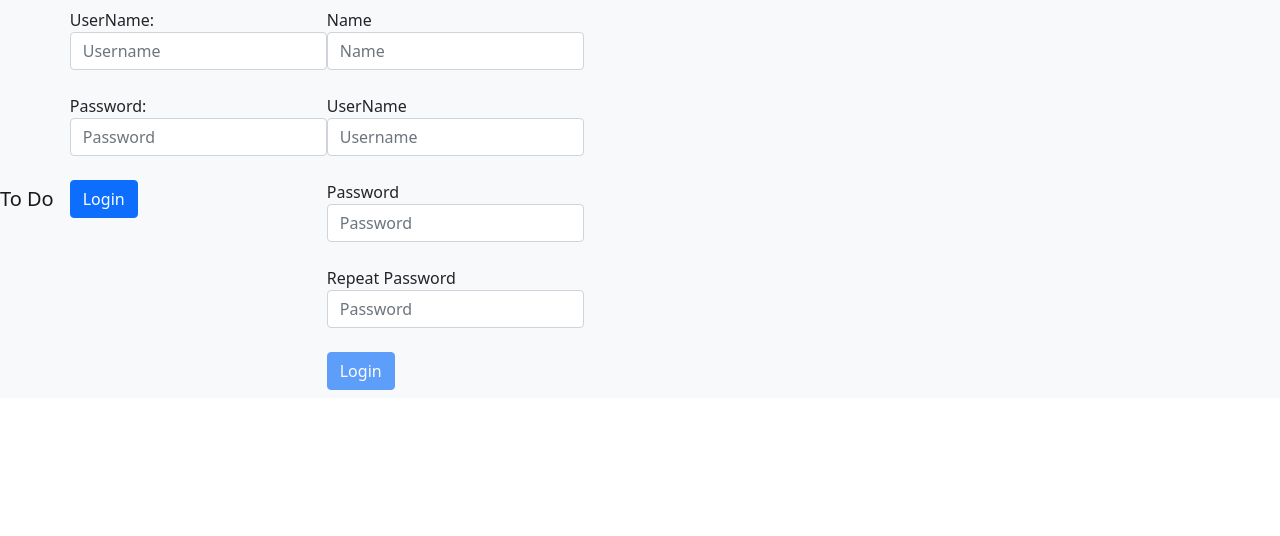
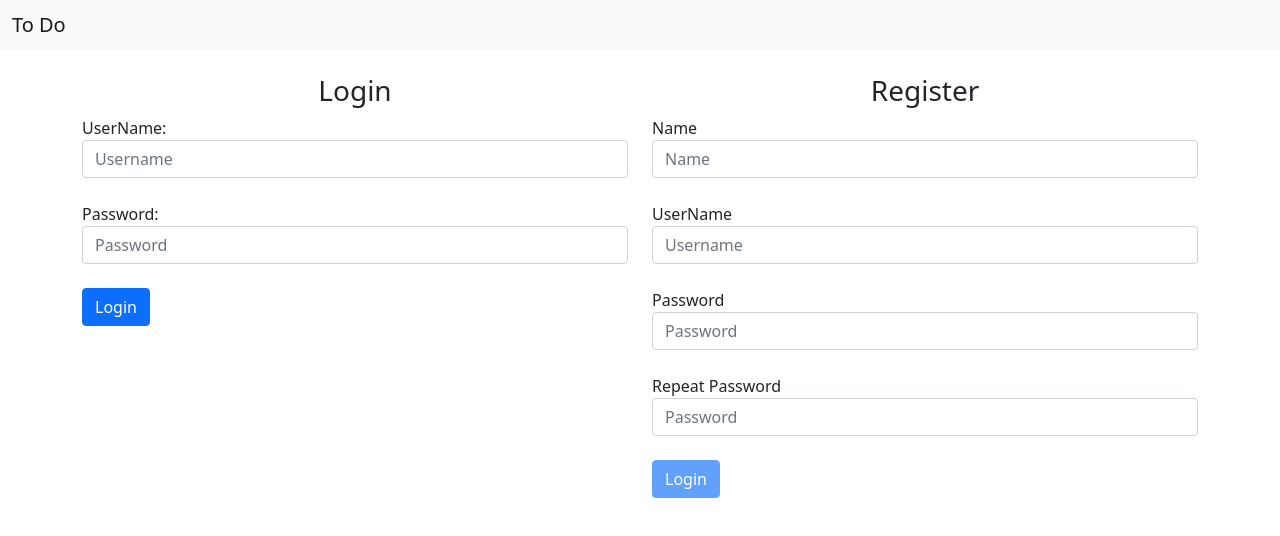
Before and after one commit to mklic17/Todo-List-React, a React (Create React App) app: page / in a window 1280 px wide. Shown: the top 536 px of the page. Built offline with nearby package versions, Linux system fonts and the light colour scheme.

Commit message:
styled the home/login screen as well as a few more items to the navbar

```diff
--- a/src/App.js
+++ b/src/App.js
@@ -3,6 +3,9 @@ import Navbar from './fragments/navbar'
 import ToDoList from './todo/ToDoList'
 import CreateToDoEntry from './todo/CreateToDoEntry'
 import appReducer from './Reducer'
+import Login from './auth/Login'
+import Registration from './auth/Registration'
+import 'bootstrap/dist/css/bootstrap.css'
 
 function App() {
   const toDoListItems = [
@@ -30,24 +33,32 @@ function App() {
   let main;
   if(user)
     main =
-      <div>
-          <div class="col-md-6">
+      <div className="row">
+          <div className="col-md-6">
             <CreateToDoEntry user={ user } dispatchPosts={ dispatch }/>
           </div>
-          <div class="col-md-6">
+          <div className="col-md-6">
             <ToDoList posts={ toDo } dispatchPosts={ dispatch } />
           </div>
       </div>
     else {
-      main = <div></div>
+      main =
+        <div className="row">
+          <div className="col-md-6">
+            <Login dispatchUser={dispatch} />
+          </div>
+          <div className="col-md-6">
+            <Registration dispatchUser={dispatch} />
+          </div>
+        </div>
     }
 
   return (
     <div>
       <Navbar user={ user } dispatchUser={ dispatch }/>
-      <div class="row">
+      <div className="container">
 
-          {main}
+          { main}
 
       </div>
     </div>
--- a/src/auth/Login.js
+++ b/src/auth/Login.js
@@ -1,6 +1,7 @@
 import React, {useState} from 'react'
 // import './auth.css'
 // import 'font-awesome/css/font-awesome.css'
+
 
 export default function Login({dispatchUser}) {
 
@@ -10,15 +11,19 @@ export default function Login({dispatchUser}) {
     })
 
     return (
-        <form onSubmit={evt => { evt.preventDefault(); dispatchUser({type: 'LOGIN', username: formData.username}) }}>
-            <label htmlFor="username-input">UserName: </label>
-            <input type="text" name="username-input" value={formData.username} onChange={evt => {setFormData({...formData, username: evt.target.value})}} class="form-control" placeholder="Username"></input>
+        <div>
             <br/>
-            <label htmlFor="password-input">Password: </label>
-            <input type="password" name="password-input" value={formData.password} onChange={evt => {setFormData({...formData, password: evt.target.value})}} class="form-control" placeholder="Password"></input>
-            <br/>
-            <button class="btn btn-md btn-primary btn-block" type="submit">Login</button>
-       </form>
+            <center><h3>Login</h3></center>
+            <form onSubmit={evt => { evt.preventDefault(); dispatchUser({type: 'LOGIN', username: formData.username}) }}>
+                <label htmlFor="username-input">UserName: </label>
+                <input type="text" name="username-input" value={formData.username} onChange={evt => {setFormData({...formData, username: evt.target.value})}} className="form-control" placeholder="Username"></input>
+                <br/>
+                <label htmlFor="password-input">Password: </label>
+                <input type="password" name="password-input" value={formData.password} onChange={evt => {setFormData({...formData, password: evt.target.value})}} className="form-control" placeholder="Password"></input>
+                <br/>
+                <button className="btn btn-md btn-primary btn-block" type="submit">Login</button>
+            </form>
+       </div>
     );
 
 }
--- a/src/auth/Logout.js
+++ b/src/auth/Logout.js
@@ -3,7 +3,7 @@ import React from 'react'
 export default function Logout({user, dispatchUser}) {
     return (
         <form onSubmit={e => {e.preventDefault(); dispatchUser({type: 'LOGOUT'});}}>
-            <p>Logged in User {user}</p>
+            <p>Logged in User <b>{user}</b></p>
             <input type="submit" value="Logout" />
         </form>
      )
--- a/src/auth/Registration.js
+++ b/src/auth/Registration.js
@@ -11,6 +11,9 @@ export default function Registration( {dispatchUser} ) {
 
 
     return (
+        <div>
+            <br/>
+            <center><h3>Register</h3></center>
             <form onSubmit={evt => { evt.preventDefault(); dispatchUser({type: 'REGISTRATION', username: formData.username}); }}>
                 <label htmlFor="name-input">Name</label>
                 <input type="text" name="name-input" value={formData.name} onChange={evt => setFormData({...formData, name: evt.target.value})} class="form-control" placeholder="Name"></input>
@@ -26,5 +29,6 @@ export default function Registration( {dispatchUser} ) {
                 <br/>
                 <button class="btn btn-md btn-primary btn-block" disabled={formData.password !== formData.repeatPassword || formData.password.length === 0 } type="submit">Login</button>
             </form>
+       </div>
     );
 }
--- a/src/fragments/navbar.js
+++ b/src/fragments/navbar.js
@@ -1,30 +1,25 @@
 import React from 'react';
-import Login from '../auth/Login'
 import Logout from '../auth/Logout'
-import Registration from '../auth/Registration'
+import 'bootstrap/dist/css/bootstrap.css'
 
 export default function Navbar({user, dispatchUser}){
+    let userCodeInNavbar;
+    if(user) {
+        userCodeInNavbar =
+            <Logout user={user} dispatchUser={dispatchUser}/>
+    } else {
+        userCodeInNavbar = <div></div>
+    }
 
-    if (user) {
-        return (
-            <nav class="navbar navbar-expand-lg navbar-light bg-light">
-                <Logout user={user} dispatchUser={dispatchUser}/>
-            </nav>
-        );
+    return (
+        <nav class="navbar navbar-expand-lg navbar-light bg-light">
+            <div class="container-fluid">
+                <a class="navbar-brand mb-0 h1" href="">To Do</a>
 
-    } else {
-        return (
-            <nav class="navbar navbar-expand-lg navbar-light bg-light">
-                <span class="navbar-brand mb-0 h1">To Do</span>
-                <ul class="navbar-nav mr-auto">
-                    <li class="nav-item active">
-                        <Login dispatchUser={dispatchUser} />
-                    </li>
-                    <li class="nav-item active">
-                        <Registration dispatchUser={dispatchUser} />
-                    </li>
-                </ul>
-            </nav>
-        );
-    }
+                <div class="d-flex">
+                    { userCodeInNavbar }
+                </div>
+            </div>
+        </nav>
+    )
 }
--- a/src/todo/CreateToDoEntry.js
+++ b/src/todo/CreateToDoEntry.js
@@ -15,13 +15,13 @@ export default function CreateListEntry ({user, dispatchPosts}) {
              <div>
                 <label htmlFor="create-title">title:</label>
                  <br/>
-                 <input type="text" value={formData.title} onChange={evt => setFormData({...formData, title: evt.target.value})} name="create-title" id="create-title"/>
+                 <input type="text" value={ formData.title } onChange={ evt => setFormData({...formData, title: evt.target.value})} name="create-title" id="create-title"/>
                  <br/>
                  <label htmlFor="create-description">Description:</label>
                  <br/>
                  <textarea type="text" value={formData.description} onChange={evt => setFormData({...formData, description: evt.target.value})} name="create-description" id="create-description" cols="40" rows="5"/>
                  <br/>
-                 <p>Author: <b>{user}</b></p>
+                 <p>Author: <b>{ user }</b></p>
                  <br/>
              </div>
              <input type="submit" value="Create" />
```
Lines whose indentation alone changed are shown as unchanged.
